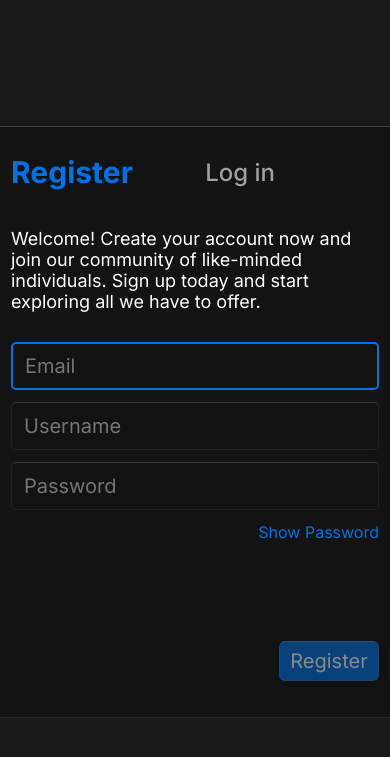
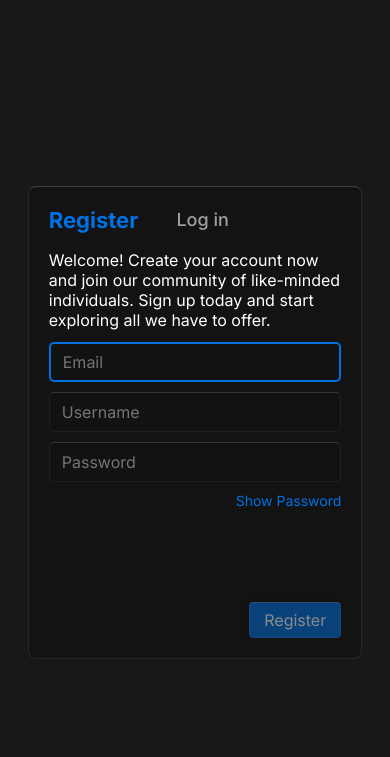
Before and after one commit to codehamsters/roommate-django, a Django app: page /auth in a window 390 px wide. Shown: the top 757 px of the page. Run offline with Django 4.2, Linux system fonts and the light colour scheme; some libraries are stand-ins or nearby versions.

Commit message:
Added more responsiveness on auth page, even for less width devices

```diff
--- a/static/css/auth.css
+++ b/static/css/auth.css
@@ -23,7 +23,7 @@ body{
 }
 
 #workspace div.left{
-    padding: 20px;
+    padding: 15px 20px 20px 20px;
     display: flex;
     flex-direction: column;
 }
@@ -45,7 +45,7 @@ body{
     transition: 200ms ease-out;
     cursor: pointer;
     width: 140px;
-    height: 50px;
+    height: 100%;
     position: absolute;
     z-index: 100;
     left: 140px;
@@ -80,7 +80,7 @@ body{
 
 #registration-form, #login-form{
     padding: 16px;
-    height: 500px;
+    height: 100%;
     display: flex;
     flex-direction: column;
     justify-content: space-between;
@@ -155,7 +155,7 @@ body{
     bottom: 8px;
     height: 30px;
     width: 30px;
-    border-radius: 15px;
+    border-radius: 50%;
     font-size: 18px;
     font-family: 'Inconsolata', 'Courier New', Courier, monospace;
     font-weight: bold;
@@ -299,3 +299,140 @@ body{
         display: none;
     }
 }
+
+@media only screen and (max-width: 512px){
+
+    #tabgroup{
+        height: 36px;
+    }
+
+    #tabgroup button{
+        font-size: 18px;
+        width: 110px;
+        left: 70px;
+    }
+
+    #tabgroup button:active, #tabgroup button:hover{
+        font-size: 22px;
+    }
+
+    #tabgroup button.active{
+        font-size: 22px;
+        left: 0;
+    }
+
+    #form-container{
+        min-width: unset;
+        max-width: 300px;
+        width: 75vw;
+        height: 400px;
+    }
+
+    #registration-form, #login-form{
+        padding: 0;
+    }
+
+    #form-container section.form-desc {
+        margin: 12px 0 12px 0;
+        font-size: 16px;
+    }
+
+    #form-container .input-box{
+        height: 40px;
+        font-size: 16px;
+        padding-left: 12px;
+        margin-bottom: 10px;
+    }
+
+    #form-container .input-box.invalid div.invalidity-indicator{
+        top: 7px;
+        right: 7px;
+        height: 24px;
+        width: 24px;
+        font-size: 14px;
+    }
+
+    #form-container .input-box.invalid div.invalidity-indicator .message{
+        width: 200px;
+        padding: 6px;
+        font-size: 13px;
+        border-radius: 6px;
+        top: 15px;
+    }
+
+    #form-container label.show-password-txt{
+        font-size: 14px;
+    }
+
+    #form-container div.btn-group button{
+        height: 36px;
+        width: 92px;
+        border-radius: 4px;
+        font-size: 16px;
+    }
+}
+
+@media only screen and (max-width: 360px){
+
+    #tabgroup{
+        height: 32px;
+    }
+
+    #tabgroup button{
+        font-size: 16px;
+        width: 100px;
+        left: 64px;
+    }
+
+    #tabgroup button:active, #tabgroup button:hover{
+        font-size: 20px;
+    }
+
+    #tabgroup button.active{
+        font-size: 20px;
+    }
+
+    #form-container{
+        min-width: unset;
+        height: 360px;
+    }
+
+    #form-container section.form-desc {
+        margin: 12px 0 12px 0;
+        font-size: 14px;
+    }
+
+    #form-container .input-box{
+        height: 36px;
+        font-size: 14px;
+        padding-left: 9px;
+        margin-bottom: 7px;
+    }
+
+    #form-container .input-box.invalid div.invalidity-indicator{
+        top: 6px;
+        right: 6px;
+        height: 22px;
+        width: 22px;
+        font-size: 12px;
+    }
+
+    #form-container .input-box.invalid div.invalidity-indicator .message{
+        width: 160px;
+        padding: 6px;
+        font-size: 12px;
+        border-radius: 5px;
+        top: 15px;
+    }
+
+    #form-container label.show-password-txt{
+        font-size: 12px;
+    }
+
+    #form-container div.btn-group button{
+        height: 30px;
+        width: 84px;
+        border-radius: 4px;
+        font-size: 14px;
+    }
+}
```
Also changed, not shown: db.sqlite3.
